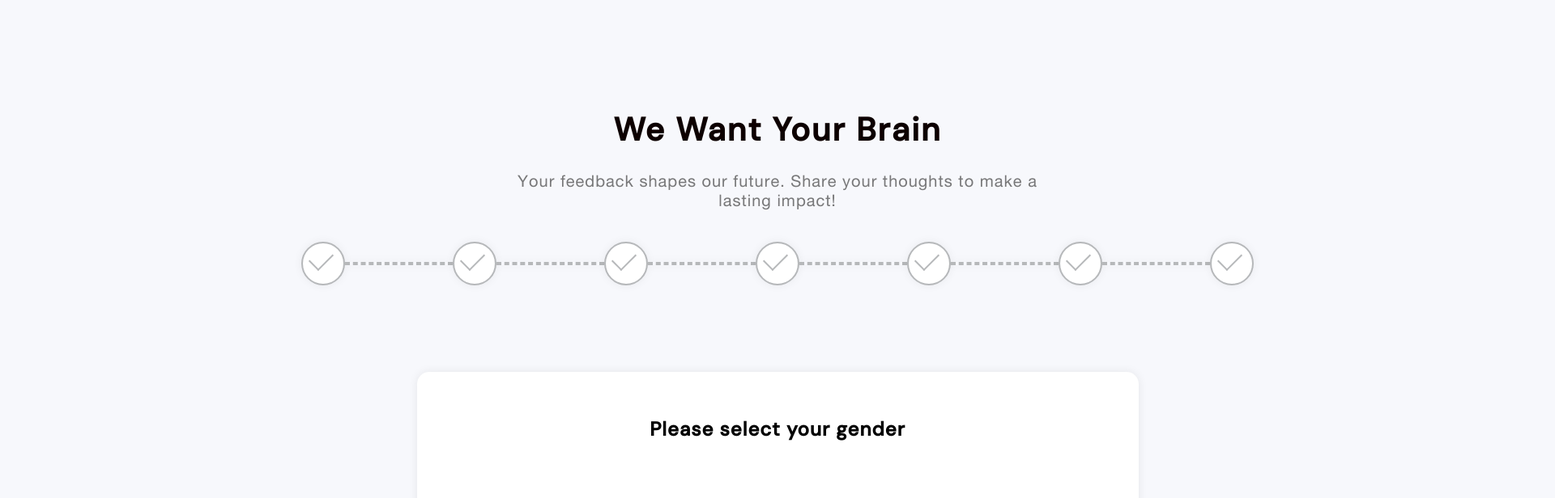
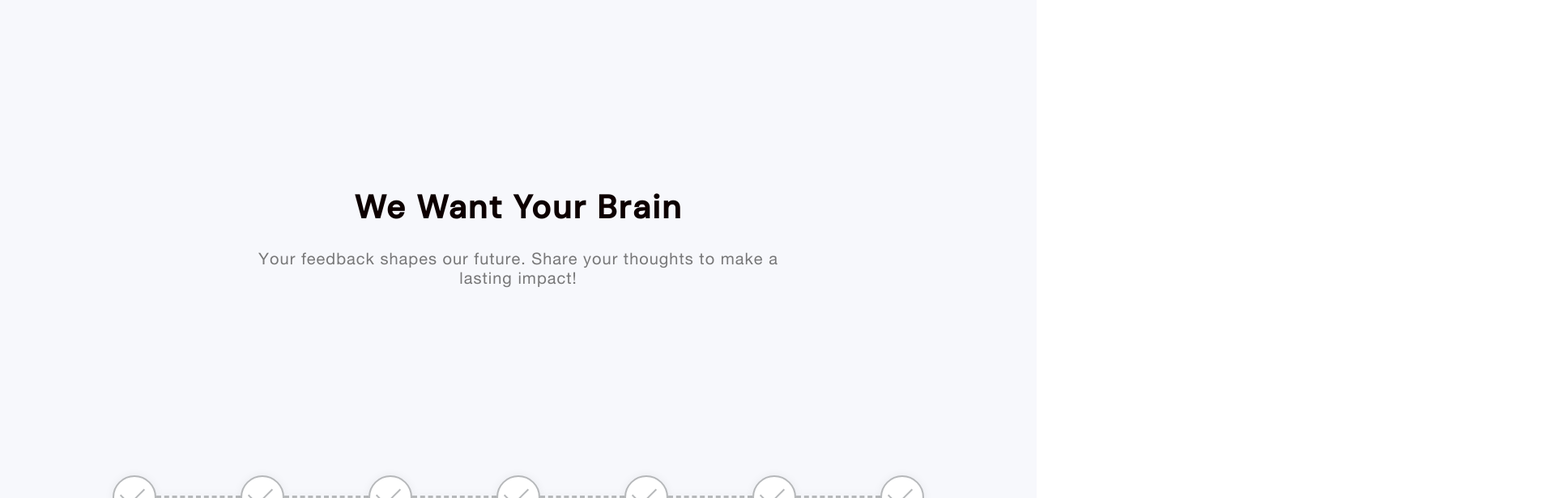
Before and after one commit to AshwiniSReddy/feedback_frontend, a React (Create React App) app: page / in a window 1280 px wide. Shown: the top 616 px of the page at 81% size, 1920 px wide, since content can reach past the window. Built offline with nearby package versions, Linux system fonts and the light colour scheme.

Commit message:
changed css

```diff
--- a/src/App.css
+++ b/src/App.css
@@ -1,8 +1,8 @@
 .App {
   position: relative;
   text-align: center;
-  width: 1920px;
-  height: 1148px;
+  min-width: 1080px;
+  height: 1920px;
   font-family: 'DM Sans', sans-serif;
   overflow-y: hidden;
 
--- a/src/page/page.css
+++ b/src/page/page.css
@@ -122,7 +122,7 @@
 }
 
 .dotted_line {
-    width: 129px;
+    width: 100px;
     height: 0px;
     /* UI Properties */
     box-shadow: 0px 0px 12px #0000000F;
```
